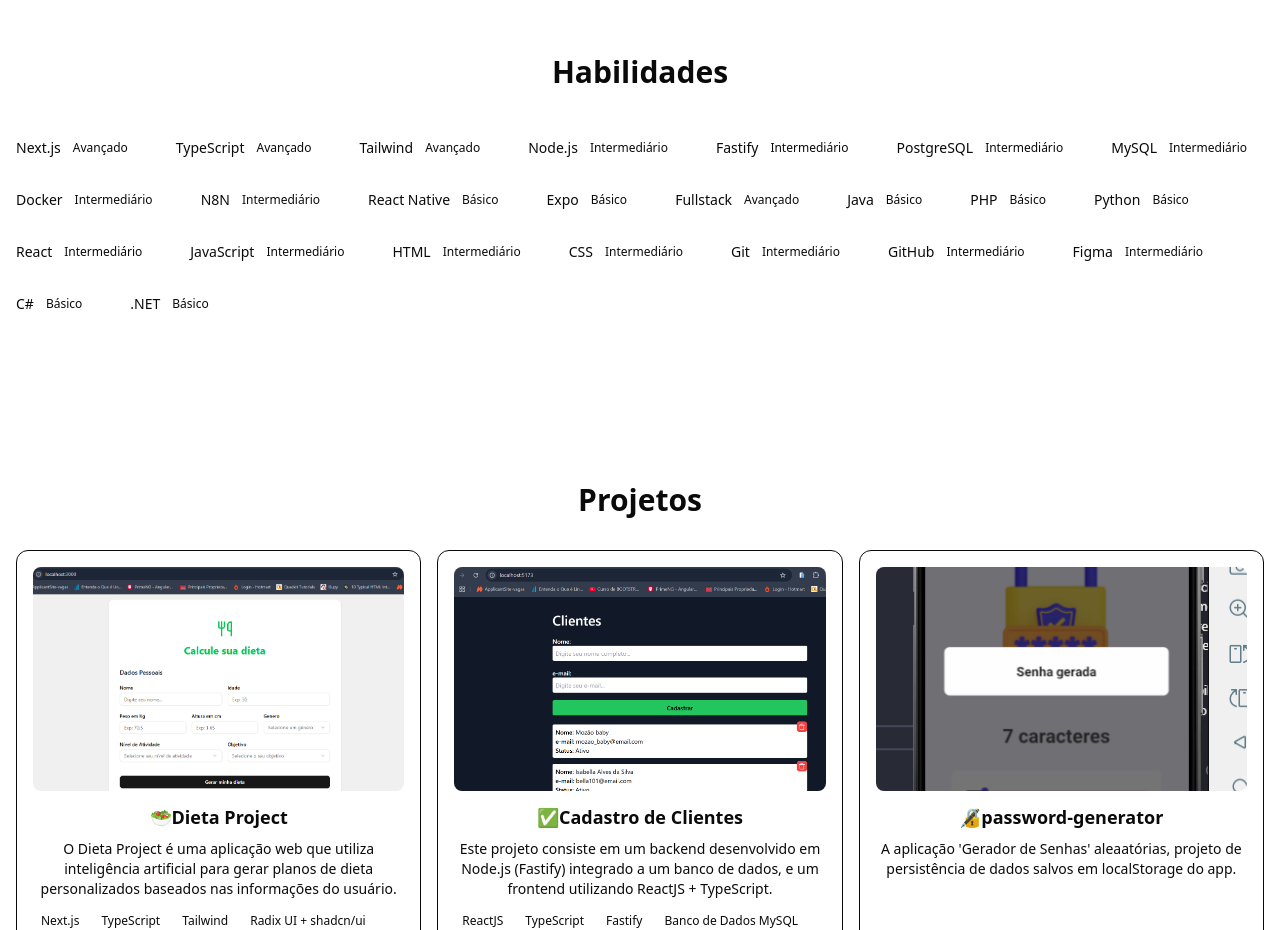
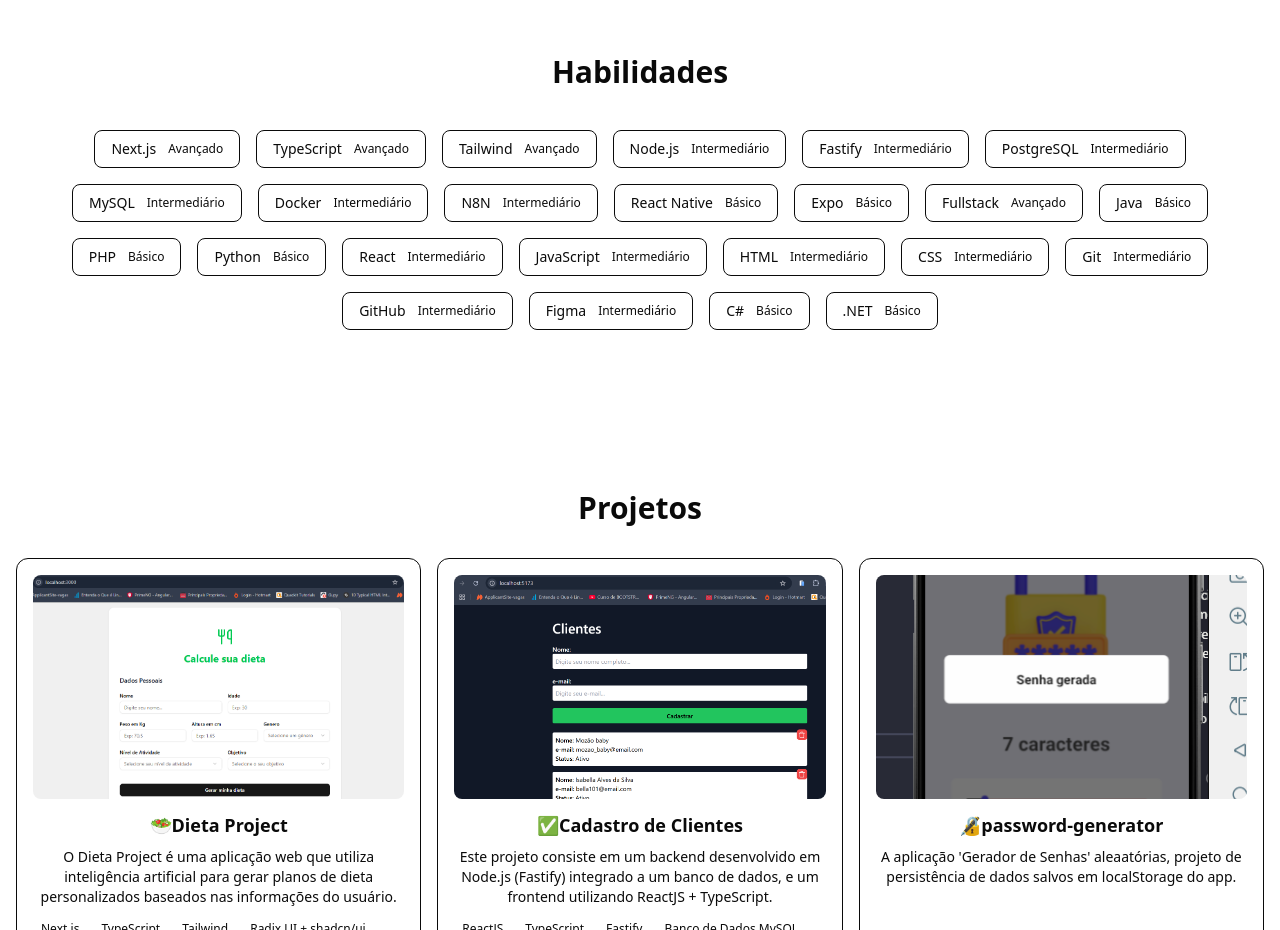
Before and after one commit to alx-8914/my-project-nextjs, a Next.js app: page / in a window 1280 px wide. Shown: the part 1700-2630 px from the top of the page. Built offline with nearby package versions, Linux system fonts and the light colour scheme.

Commit message:
fix(skills): ensure chips visible with border and container for contrast

```diff
--- a/src/components/sections/skills.tsx
+++ b/src/components/sections/skills.tsx
@@ -18,18 +18,21 @@ export function SkillsSection() {
       </motion.h2>
 
       <div className="mt-10">
-        <div className="flex flex-wrap gap-4">
+        <div className="container mx-auto px-6">
+          <div className="flex flex-wrap gap-4 justify-center">
             {skills.map((skill) => (
               <motion.div
                 variants={fadeUp}
                 key={skill.name}
-              className="inline-flex items-center gap-3 px-4 py-2 rounded-lg bg-muted/20 text-primary hover:scale-105 transition-transform duration-200">
+                className="inline-flex items-center gap-3 px-4 py-2 rounded-lg bg-muted/20 border border-border text-muted-foreground hover:scale-105 transition-transform duration-200"
+              >
                 <span className="font-medium text-sm">{skill.name}</span>
                 <span className="text-xs text-muted-foreground/70">{skill.level}</span>
               </motion.div>
             ))}
           </div>
         </div>
+      </div>
     </motion.section>
   );
 }
```
Lines whose indentation alone changed are shown as unchanged.
